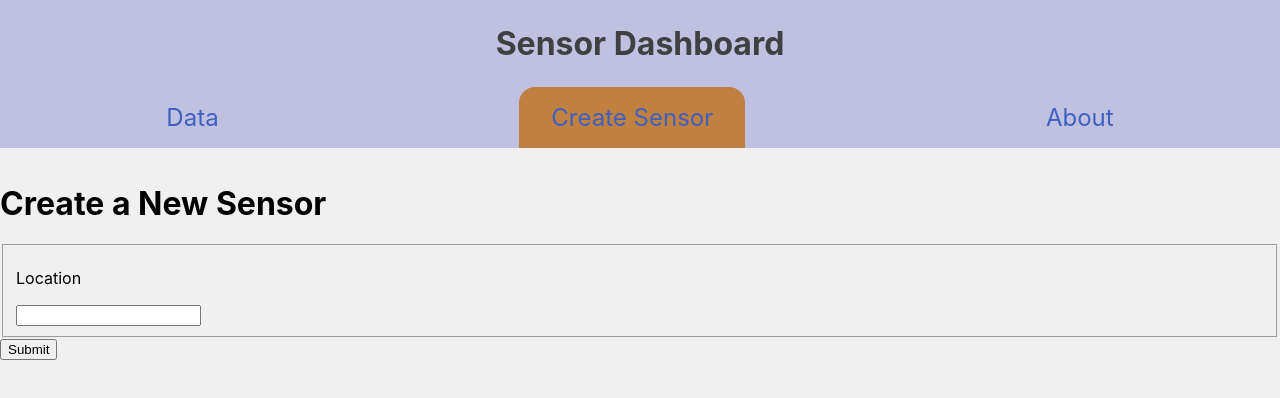
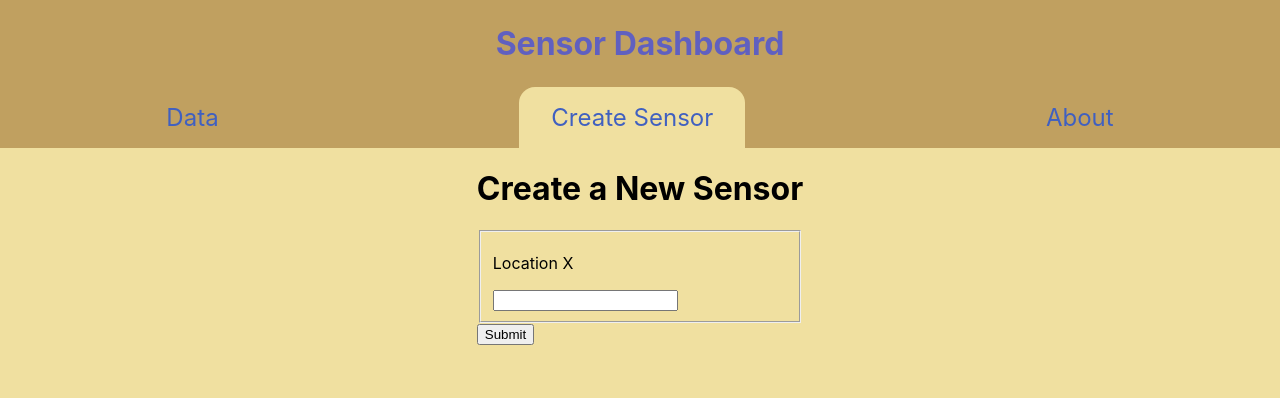
Before and after one commit to Young62/sensor-gateway, a React (Create React App) app in the folder sensor-dashboard/: page /create in a window 1280 px wide. Shown: the top 398 px of the page. Built offline with nearby package versions, Linux system fonts and the light colour scheme.

Commit message:
style main section with navigation

```diff
--- a/sensor-dashboard/src/App.js
+++ b/sensor-dashboard/src/App.js
@@ -4,7 +4,6 @@ import DataForm from './components/DataForm';
 import Data from './components/Data';
 import {
   BrowserRouter as Router,
-  Link,
   NavLink,
   Route,
   Routes
@@ -22,14 +21,13 @@ function App() {
           <NavLink to="/about">About</NavLink>
         </div>
       </header>
-      <body>
-
+      <main>
         <Routes>
           <Route exact path='/about' element={< About />}></Route>
           <Route path='/data/*' element={< Data />}></Route>
           <Route exact path='/create' element={< DataForm />}></Route>
         </Routes>
-      </body>
+      </main>
     </Router>
   );
 }
--- a/sensor-dashboard/src/components/DataForm.js
+++ b/sensor-dashboard/src/components/DataForm.js
@@ -10,10 +10,10 @@ function DataForm () {
         <h1>Create a New Sensor</h1>
         <form onSubmit={handleSubmit}>
             <fieldset>
-            <label>
-                <p>Location</p>
-                <input name="location" />
-            </label>
+                <label>
+                    <p>Location X</p>
+                    <input name="locationX" />
+                </label>
             </fieldset>
             <button type="submit">Submit</button>
         </form>
--- a/sensor-dashboard/src/index.css
+++ b/sensor-dashboard/src/index.css
@@ -1,3 +1,7 @@
+:root {
+  --background: #f0e0a0;
+}
+
 body {
   margin: 0;
   font-family: -apple-system, BlinkMacSystemFont, 'Segoe UI', 'Roboto', 'Oxygen',
@@ -16,10 +20,9 @@ code {
   display: flex;
   flex-direction: column;
   align-items: center;
-  background-color: #c0c0e0;
-  color: #404040;
+  background-color: #c0a060;
+  color: #6060c0;
   padding-top: 24px;
-  margin-bottom: 36px;
 }
 
 .App-header h1 {
@@ -43,15 +46,19 @@ code {
 }
 
 .App-header div a:hover {
-  background-color: #c08040;
+  background-color: var(--background);
   color: #c0c0e0;
 }
 
 .App-header div a.active {
-  background-color: #c08040;
+  background-color: var(--background);
   color: #4060c0;
 }
 
-body {
-  background-color: #f0f0f0;
+main {
+  display: flex;
+  flex-direction: column;
+  align-items: center;
+  min-height: 100vh;
+  background-color: var(--background);
 }
```
